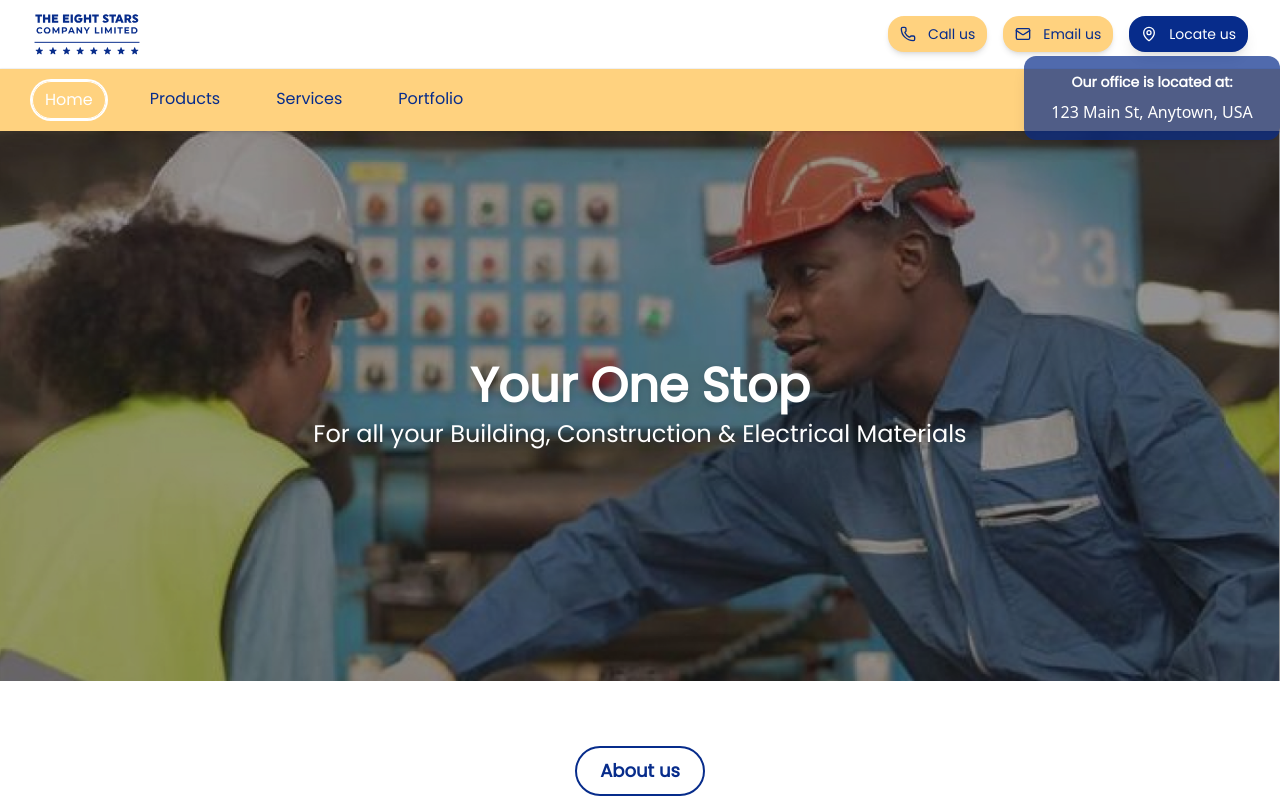
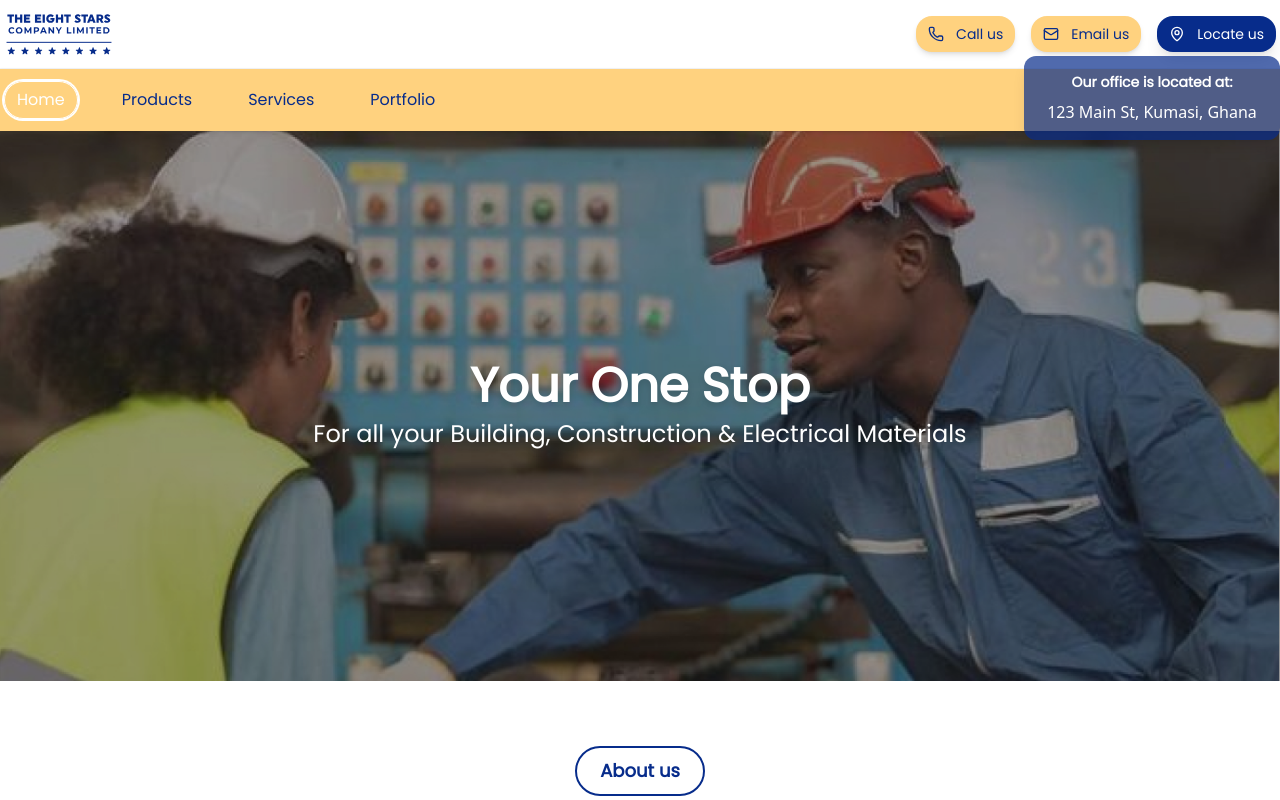
Before and after one commit to The-Eight-Stars-Company-Limited/tier1-web-app-project, a Next.js app: page / in a window 1280 px wide. Both pictures are taken after a click on the button "Locate us". Shown: the top 800 px of the page. Built offline with nearby package versions, Linux system fonts and the light colour scheme.

Commit message:
Fix: Minor styling fixe to navbar and companyInfobar on large screens

```diff
--- a/src/components/layout/CompanyInfoBar.tsx
+++ b/src/components/layout/CompanyInfoBar.tsx
@@ -14,10 +14,10 @@ function CompanyInfoBar() {
 
   return (
     <div className="bg-white py-2 border-b border-gray-100">
-      <div className="container mx-auto flex items-center justify-between text-sm px-4 md:px-6 lg:px-8">
+      <div className="container mx-auto flex items-center justify-between px-1 text-sm md:px-2 lg:px-1">
 
         {/* Company Logo */}
-        <div className="flex items-center space-x-2">
+        <div className="flex items-center">
           <div className="flex justify-end md:hidden">
             <MobileNavMenu />
           </div>
@@ -32,7 +32,7 @@ function CompanyInfoBar() {
         </div>
 
         {/* Contact Action Buttons */}
-        <div className="hidden md:flex space-x-2 md:space-x-4">
+        <div className="hidden md:flex md:space-x-4">
           {/* Call us Button */}
           <Popover open={isCallUsOpen} onOpenChange={setIsCallUsOpen}>
             <PopoverTrigger asChild>
@@ -152,7 +152,7 @@ function CompanyInfoBar() {
             "
             >
               <p className="text-sm font-semibold font-poppins text-white">Our office is located at:</p>
-              <p className="text-md text-white mt-2">123 Main St, Anytown, USA</p>
+              <p className="text-md text-white mt-2">123 Main St, Kumasi, Ghana</p>
             </PopoverContent>
           </Popover>
         </div>
--- a/src/components/layout/Navbar.tsx
+++ b/src/components/layout/Navbar.tsx
@@ -32,13 +32,11 @@ function NavLink({ href, label }: NavLinkProps) {
 export default function NavBar() {
   return (
     <nav className="hidden md:block sticky top-0 z-50 bg-nav-background py-3 shadow-sm">
-      <div className="container mx-auto flex justify-start items-center px-4 md:px-6 lg:px-8">
-        <div className="flex space-x-8">
-          <NavLink href="/" label="Home" />
-          <NavLink href="/products" label="Products" />
-          <NavLink href="/services" label="Services" />
-          <NavLink href="/portfolio" label="Portfolio" />
-        </div>
+      <div className="container mx-auto flex space-x-8 justify-start items-center px-[4px]">
+        <NavLink href="/" label="Home" />
+        <NavLink href="/products" label="Products" />
+        <NavLink href="/services" label="Services" />
+        <NavLink href="/portfolio" label="Portfolio" />
       </div>
     </nav>
   );
```
